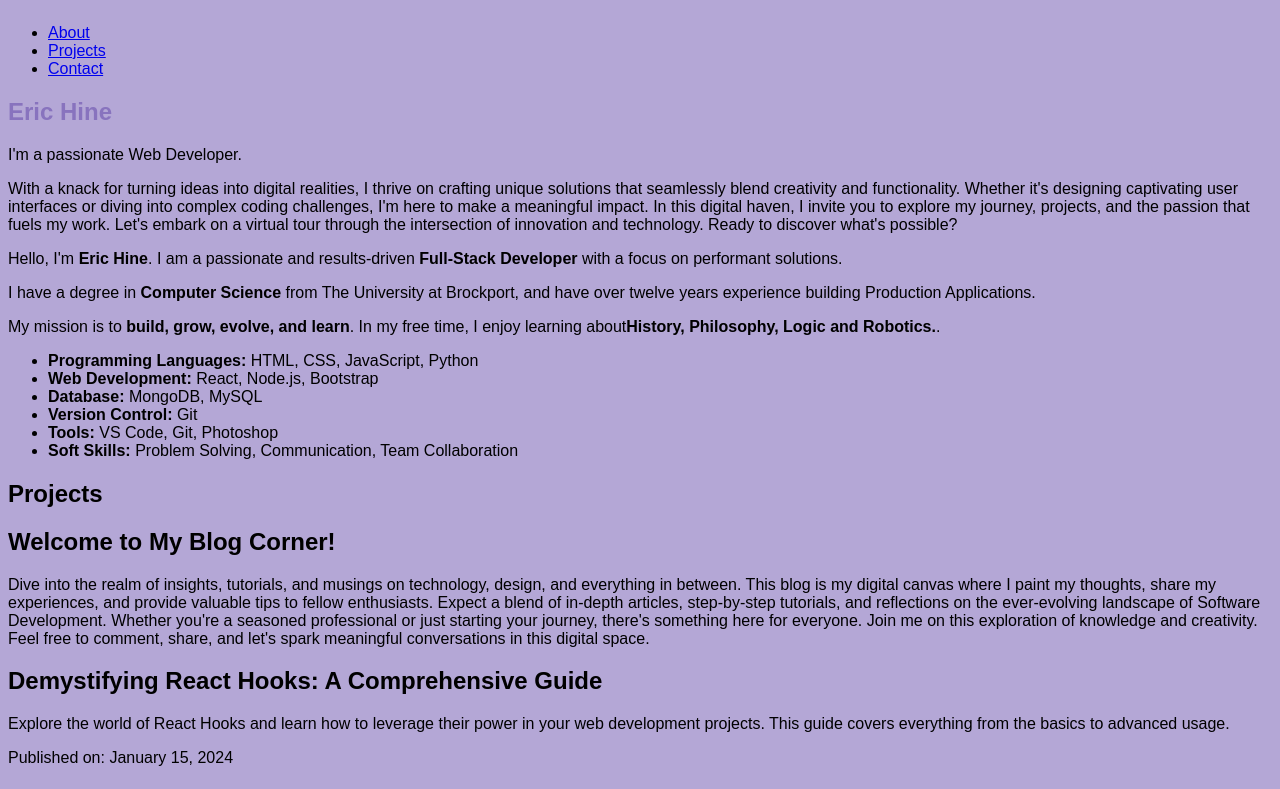
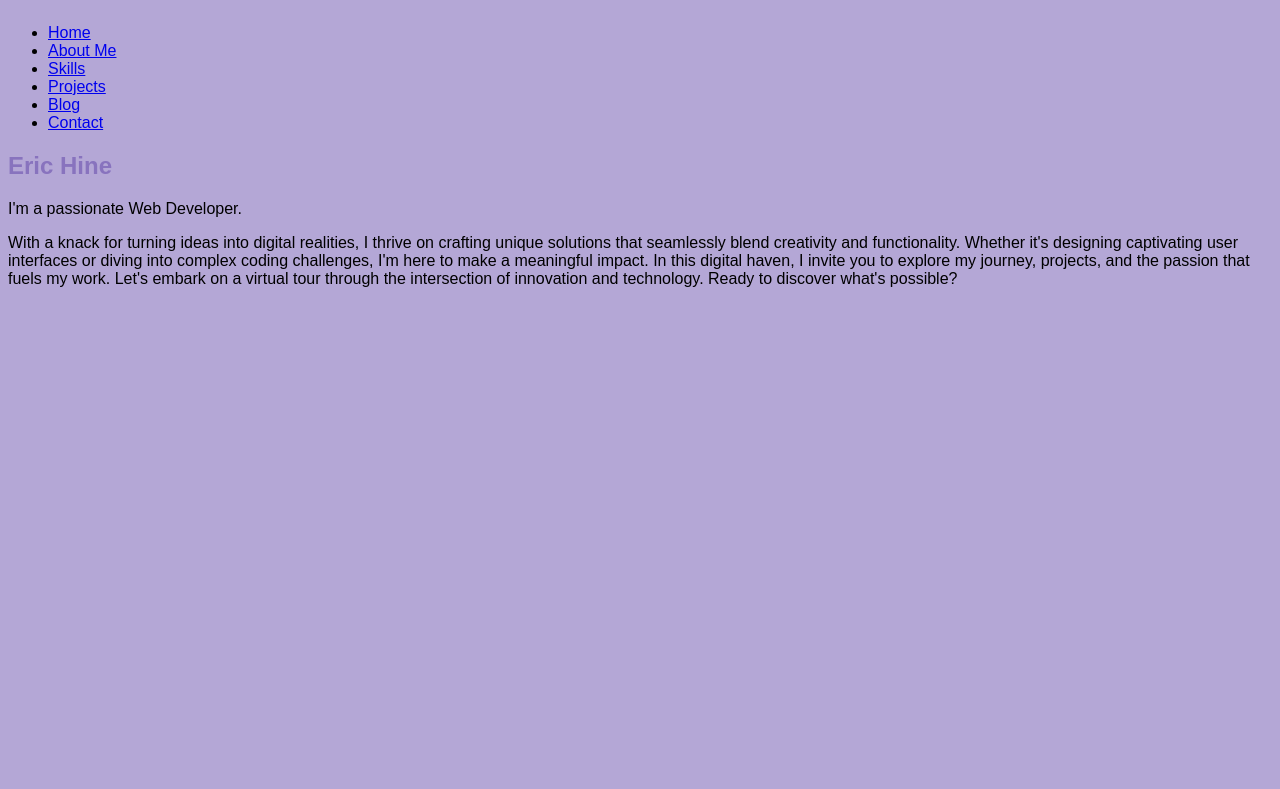
Before and after one commit to R-Daneel0livaw/portfolio, a React (Vite) app: page / in a window 1280 px wide. Shown: the top 789 px of the page. Built offline with nearby package versions, Linux system fonts and the light colour scheme.

Commit message:
Add first set of routing between views.

```diff
--- a/package.json
+++ b/package.json
@@ -11,7 +11,8 @@
   },
   "dependencies": {
     "react": "^18.2.0",
-    "react-dom": "^18.2.0"
+    "react-dom": "^18.2.0",
+    "react-router-dom": "^6.21.3"
   },
   "devDependencies": {
     "@types/react": "^18.2.43",
--- a/src/components/Navigation.tsx
+++ b/src/components/Navigation.tsx
@@ -1,19 +1,28 @@
+import { Link } from "react-router-dom";
+
 export default function Navigation() {
   return (
-    <header>
     <nav>
       <ul>
         <li>
-            <a href="#about">About</a>
+          <Link to="/">Home</Link>
         </li>
         <li>
-            <a href="#projects">Projects</a>
+          <Link to="about">About Me</Link>
         </li>
         <li>
-            <a href="#contact">Contact</a>
+          <Link to="skills">Skills</Link>
+        </li>
+        <li>
+          <Link to="projects">Projects</Link>
+        </li>
+        <li>
+          <Link to="blog">Blog</Link>
+        </li>
+        <li>
+          <Link to="contact">Contact</Link>
         </li>
       </ul>
     </nav>
-    </header>
   );
 }
--- a/src/components/Portfolio.tsx
+++ b/src/components/Portfolio.tsx
@@ -1,4 +1,5 @@
-import "../css/main.css"
+import { Route, Routes } from "react-router-dom";
+import "../css/main.css";
 import AboutMe from "./AboutMe";
 import Blog from "./Blog";
 import Contact from "./Contact";
@@ -10,13 +11,15 @@ import Skills from "./Skills";
 export default function Portfolio() {
   return (
     <>
-      <Navigation />
-      <Home />
-      <AboutMe />
-      <Skills />
-      <Projects />
-      <Blog />
-      <Contact />
+        <Navigation />
+        <Routes>
+          <Route path="/" element={<Home />} />
+          <Route path="/about" element={<AboutMe />} />
+          <Route path="/skills" element={<Skills />} />
+          <Route path="/projects" element={<Projects />} />
+          <Route path="/blog" element={<Blog />} />
+          <Route path="/contact" element={<Contact />} />
+        </Routes>
     </>
   );
 }
--- a/src/main.tsx
+++ b/src/main.tsx
@@ -1,9 +1,12 @@
-import React from 'react'
-import ReactDOM from 'react-dom/client'
-import App from './App.tsx'
+import React from "react";
+import ReactDOM from "react-dom/client";
+import App from "./App.tsx";
+import { BrowserRouter as Router } from "react-router-dom";
 
-ReactDOM.createRoot(document.getElementById('root')!).render(
+ReactDOM.createRoot(document.getElementById("root")!).render(
   <React.StrictMode>
-    <App />
-  </React.StrictMode>,
-)
+    <Router>
+      <App />
+    </Router>
+  </React.StrictMode>
+);
```
Also changed, not shown: 1 other file (tests, documents, lock files or other folders). Lines whose indentation alone changed are shown as unchanged.
